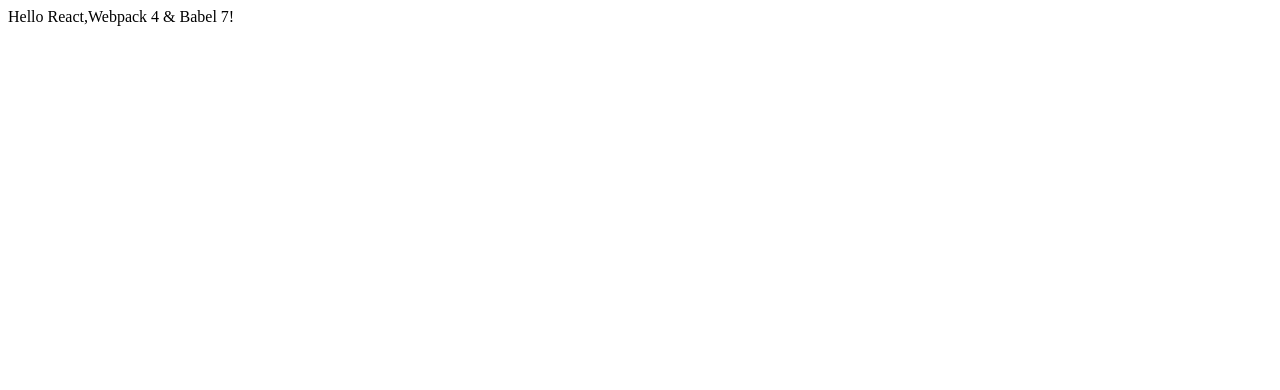
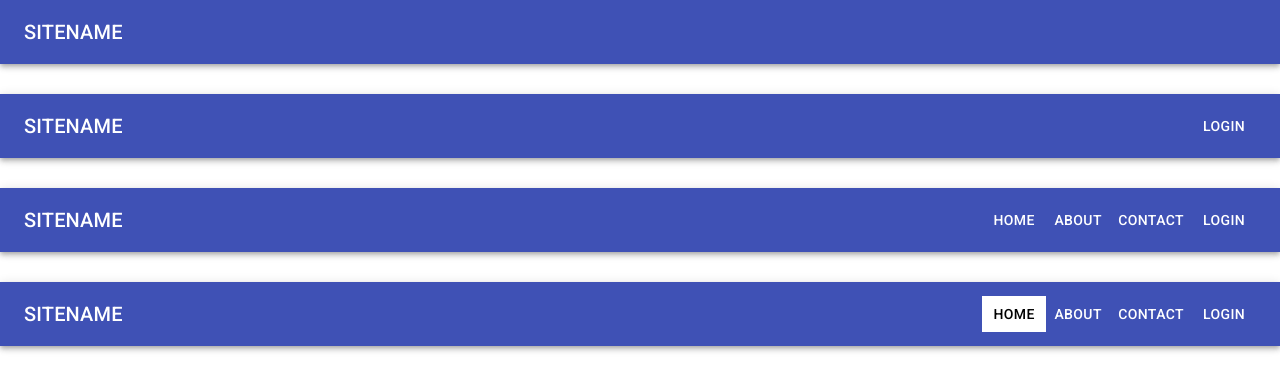
Before and after one commit to prakhargvp/material-ui_components, a React app: page /header in a window 1280 px wide. Built offline with nearby package versions, Linux system fonts and the light colour scheme.

Commit message:
Adding Basic Designs for header

```diff
--- a/package.json
+++ b/package.json
@@ -23,7 +23,7 @@
     "@material-ui/icons": "^4.5.1",
     "react": "^16.12.0",
     "react-dom": "^16.12.0",
-    "react-router": "^5.1.2"
+    "react-router-dom": "^5.1.2"
   },
   "devDependencies": {
     "@babel/core": "^7.7.7",
--- /dev/null
+++ b/src/Test.js
@@ -0,0 +1,31 @@
+import React from 'react';
+import { makeStyles } from '@material-ui/core/styles';
+import Box from '@material-ui/core/Box';
+import Button from "@material-ui/core/Button";
+import { Link } from 'react-router-dom';
+import Typography from '@material-ui/core/Typography';
+
+const useStyles = makeStyles( theme => ({
+	root: {
+		display: 'flex',
+		flexDirection: 'column',
+		alignItems: 'center',
+		'& > *': {
+			//margin: theme.spacing(1)
+		}
+	}
+}));
+export default function test() {
+	const classes = useStyles();
+	return (
+		<Box className={classes.root}>
+			<Typography variant="h3" gutterBottom>Navigation</Typography>
+			<Link to="/header">
+				<Button>Headers</Button>
+			</Link>
+			<Link to="/signin">
+				<Button>Singin Page</Button>
+			</Link>
+		</Box>
+	)
+}
--- /dev/null
+++ b/src/css/style.css
@@ -0,0 +1,3 @@
+.headers > header {
+	margin-bottom: 30px;
+}
--- a/src/index.html
+++ b/src/index.html
@@ -6,6 +6,12 @@
 	<title>React Material UI Component</title>
 	<meta name="viewport" content="width=device-width, initial-scale=1">
 	<link rel="stylesheet" href="https://fonts.googleapis.com/css?family=Roboto:300,400,500,700&display=swap" />
+	<style type="text/css">
+		body {
+			padding: 0;
+			margin: 0;
+		}
+	</style>
 </head>
 <body>
 	<section id="root"></section>
--- a/src/index.js
+++ b/src/index.js
@@ -1,8 +1,39 @@
 import React from "react";
 import ReactDOM from "react-dom";
+import {
+  BrowserRouter as Router,
+  Switch,
+  Route
+} from "react-router-dom";
+import './css/style.css';
+import SignIn from "./templates/sign-in/SignIn";
+import Header1 from "./templates/header/Header1";
+import Header2 from "./templates/header/Header2";
+import Header3 from "./templates/header/Header3";
+import Header4 from "./templates/header/Header4";
+
+
+import Test from "./Test";
 
 const App = () => {
-  return <div>Hello React,Webpack 4 & Babel 7!</div>;
+  return (
+	<Router>
+		<Switch>
+			<Route exact path="/">
+				<Test />
+			</Route>
+			<Route exact path="/header">
+				<div className="headers">
+					<Header1 />
+					<Header2 />
+					<Header3 />
+					<Header4 />
+				</div>
+			</Route>
+			<Route exact path="/signin" component={SignIn} ></Route>
+		</Switch>
+	</Router>
+  );
 };
 
 ReactDOM.render(<App />, document.querySelector("#root"));
--- /dev/null
+++ b/src/templates/header/Header1.js
@@ -0,0 +1,22 @@
+import React, { Component } from 'react';
+import AppBar from '@material-ui/core/AppBar';
+import Toolbar from '@material-ui/core/Toolbar';
+import Typography from '@material-ui/core/Typography';
+import IconButton from '@material-ui/core/IconButton';
+
+export default class Header extends Component {
+	render() {
+		return (
+			<AppBar position="static">
+				<Toolbar variant="regular">
+					 <Typography variant="h6">
+			            SITENAME
+			         </Typography>
+			         <IconButton>
+
+			         </IconButton>
+				</Toolbar>
+			</AppBar>
+		);
+	}
+}
--- /dev/null
+++ b/src/templates/header/Header2.js
@@ -0,0 +1,30 @@
+import React, { Component } from 'react';
+import { makeStyles } from '@material-ui/core/styles';
+import AppBar from '@material-ui/core/AppBar';
+import Toolbar from '@material-ui/core/Toolbar';
+import Typography from '@material-ui/core/Typography';
+import IconButton from '@material-ui/core/IconButton';
+import Button from '@material-ui/core/Button';
+
+const useStyles = makeStyles(theme => ({
+	toolbar: {
+		justifyContent: 'space-between',
+		flexWrap: 'wrap'
+	}
+}));
+
+export default function Header(){
+
+	const classes =  useStyles();
+	return (
+		<AppBar position="static">
+			<Toolbar variant="regular" className={classes.toolbar}>
+				 <Typography variant="h6">
+		            SITENAME
+		         </Typography>
+		         <Button color="inherit">Login</Button>
+			</Toolbar>
+		</AppBar>
+	);
+
+}
--- /dev/null
+++ b/src/templates/header/Header3.js
@@ -0,0 +1,35 @@
+import React, { Component } from 'react';
+import { makeStyles } from '@material-ui/core/styles';
+import AppBar from '@material-ui/core/AppBar';
+import Toolbar from '@material-ui/core/Toolbar';
+import Typography from '@material-ui/core/Typography';
+import IconButton from '@material-ui/core/IconButton';
+import Button from '@material-ui/core/Button';
+
+const useStyles = makeStyles(theme => ({
+	toolbar: {
+		justifyContent: 'space-between',
+		flexWrap: 'wrap'
+	}
+}));
+
+export default function Header(){
+
+	const classes =  useStyles();
+	return (
+		<AppBar position="static">
+			<Toolbar variant="regular" className={classes.toolbar}>
+				 <Typography variant="h6">
+		            SITENAME
+		         </Typography>
+		         <div>
+			         <Button color="inherit">Home</Button>
+			         <Button color="inherit">About</Button>
+			         <Button color="inherit">Contact</Button>
+			         <Button color="inherit">Login</Button>
+		         </div>
+			</Toolbar>
+		</AppBar>
+	);
+
+}
--- /dev/null
+++ b/src/templates/header/Header4.js
@@ -0,0 +1,52 @@
+import React, { Component } from 'react';
+import { makeStyles } from '@material-ui/core/styles';
+import AppBar from '@material-ui/core/AppBar';
+import Toolbar from '@material-ui/core/Toolbar';
+import Typography from '@material-ui/core/Typography';
+import IconButton from '@material-ui/core/IconButton';
+import Button from '@material-ui/core/Button';
+
+const useStyles = makeStyles(theme => ({
+	toolbar: {
+		justifyContent: 'space-between',
+		flexWrap: 'wrap',
+		[theme.breakpoints.down('xs')]: {
+			flexDirection: 'column'
+		}
+	},
+	toolbarLinks: {
+		'& > *.is-active, & > *:hover': {
+		    background: '#fff',
+		    color: '#000',
+		    borderRadius: 0
+		},
+		[theme.breakpoints.down('xs')]: {
+		display: 'flex',
+		flexDirection: 'column',
+	    flexGrow: 1,
+	    margin: '0 -16px',
+	    alignSelf: 'stretch'
+		}
+	}
+}));
+
+export default function Header(){
+
+	const classes =  useStyles();
+	return (
+		<AppBar position="static">
+			<Toolbar variant="regular" className={classes.toolbar}>
+				 <Typography variant="h6">
+		            SITENAME
+		         </Typography>
+		         <div className={classes.toolbarLinks}>
+			         <Button className="is-active" color="inherit">Home</Button>
+			         <Button color="inherit">About</Button>
+			         <Button color="inherit">Contact</Button>
+			         <Button color="inherit">Login</Button>
+		         </div>
+			</Toolbar>
+		</AppBar>
+	);
+
+}
--- /dev/null
+++ b/src/templates/sign-in/SignIn.js
@@ -0,0 +1,117 @@
+import React from 'react';
+import Avatar from '@material-ui/core/Avatar';
+import Button from '@material-ui/core/Button';
+import CssBaseline from '@material-ui/core/CssBaseline';
+import TextField from '@material-ui/core/TextField';
+import FormControlLabel from '@material-ui/core/FormControlLabel';
+import Checkbox from '@material-ui/core/Checkbox';
+import Link from '@material-ui/core/Link';
+import Grid from '@material-ui/core/Grid';
+import Box from '@material-ui/core/Box';
+import LockOutlinedIcon from '@material-ui/icons/LockOutlined';
+import Typography from '@material-ui/core/Typography';
+import { makeStyles } from '@material-ui/core/styles';
+import Container from '@material-ui/core/Container';
+
+function Copyright() {
+  return (
+    <Typography variant="body2" color="textSecondary" align="center">
+      {'Copyright © '}
+      <Link color="inherit" href="https://material-ui.com/">
+        Your Website
+      </Link>{' '}
+      {new Date().getFullYear()}
+      {'.'}
+    </Typography>
+  );
+}
+
+const useStyles = makeStyles(theme => ({
+  paper: {
+    marginTop: theme.spacing(8),
+    display: 'flex',
+    flexDirection: 'column',
+    alignItems: 'center',
+  },
+  avatar: {
+    margin: theme.spacing(1),
+    backgroundColor: theme.palette.secondary.main,
+  },
+  form: {
+    width: '100%', // Fix IE 11 issue.
+    marginTop: theme.spacing(1),
+  },
+  submit: {
+    margin: theme.spacing(3, 0, 2),
+  },
+}));
+
+export default function SignIn() {
+  const classes = useStyles();
+
+  return (
+    <Container component="main" maxWidth="xs">
+      <CssBaseline />
+      <div className={classes.paper}>
+        <Avatar className={classes.avatar}>
+          <LockOutlinedIcon />
+        </Avatar>
+        <Typography component="h1" variant="h5">
+          Sign in
+        </Typography>
+        <form className={classes.form} noValidate>
+          <TextField
+            variant="outlined"
+            margin="normal"
+            required
+            fullWidth
+            id="email"
+            label="Email Address"
+            name="email"
+            autoComplete="email"
+            autoFocus
+          />
+          <TextField
+            variant="outlined"
+            margin="normal"
+            required
+            fullWidth
+            name="password"
+            label="Password"
+            type="password"
+            id="password"
+            autoComplete="current-password"
+          />
+          <FormControlLabel
+            control={<Checkbox value="remember" color="primary" />}
+            label="Remember me"
+          />
+          <Button
+            type="submit"
+            fullWidth
+            variant="contained"
+            color="primary"
+            className={classes.submit}
+          >
+            Sign In
+          </Button>
+          <Grid container>
+            <Grid item xs>
+              <Link href="#" variant="body2">
+                Forgot password?
+              </Link>
+            </Grid>
+            <Grid item>
+              <Link href="#" variant="body2">
+                {"Don't have an account? Sign Up"}
+              </Link>
+            </Grid>
+          </Grid>
+        </form>
+      </div>
+      <Box mt={8}>
+        <Copyright />
+      </Box>
+    </Container>
+  );
+}
--- a/webpack.config.js
+++ b/webpack.config.js
@@ -1,6 +1,9 @@
 const HtmlWebPackPlugin = require("html-webpack-plugin");
 
 module.exports = {
+	devServer: {
+    	historyApiFallback: true
+	},
 	module: {
 		rules: [
 			{
@@ -17,6 +20,10 @@
 						loader: "html-loader"
 					}
 				]
+			},
+			{
+				test: /\.css$/,
+				use: [ 'style-loader', 'css-loader' ]
 			}
 		]
 	},
```
Also changed, not shown: 2 other files.
